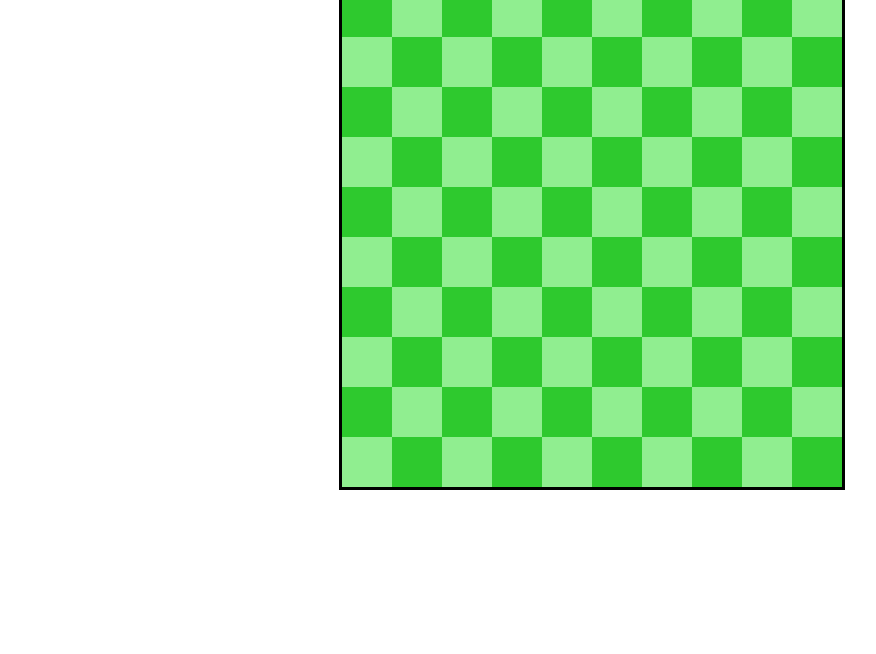
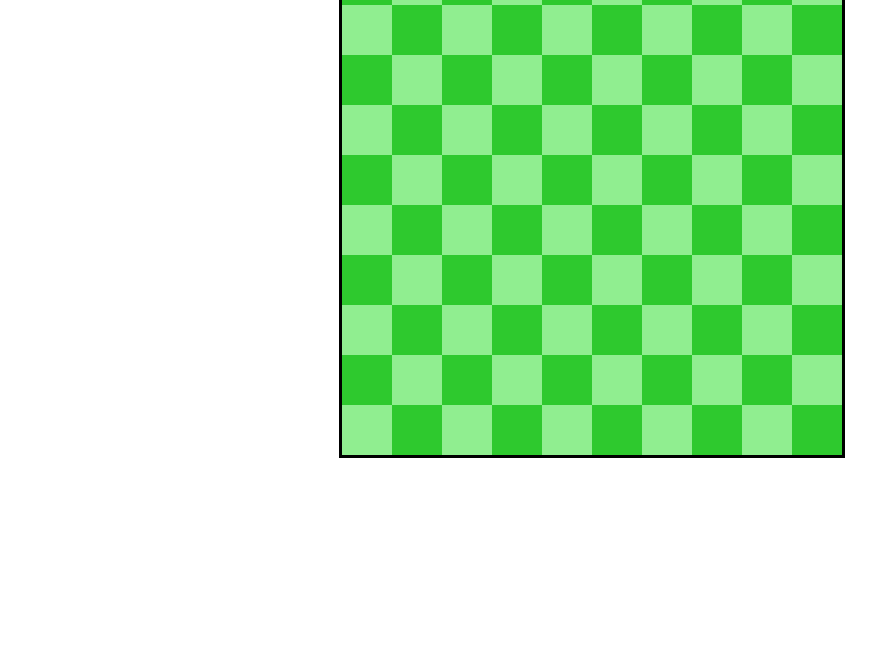
Before and after one commit to profounddark/minesweeper, a plain HTML site: page index.html in a window 1280 px wide. Shown: the part 146-800 px from the top of the page, without its empty margins (48-924 px from the left). Drawn offline with Linux system fonts and the light colour scheme.

Commit message:
Updated CSS

```diff
--- a/css/main.css
+++ b/css/main.css
@@ -1,6 +1,6 @@
 body
 {
-    margin: 2rem; padding: 0;
+    margin: 0; padding: 0;
 }
 
 
@@ -70,16 +70,24 @@ body
     font-family: Impact, Charcoal, sans-serif;
 }
 
-@media screen and (min-width: 500px)
+@media screen and (min-width: 350px)
+{
+    .gameboard
+    {
+        height: 350px; width: 350px;
+    }
+
+}
+
+@media screen and (min-width: 400px)
 {
     .gameboard
     {
         height: 400px; width: 400px;
     }
-
 }
 
-@media screen and (min-width: 600px)
+@media screen and (min-width: 500px)
 {
     .gameboard
     {
```
